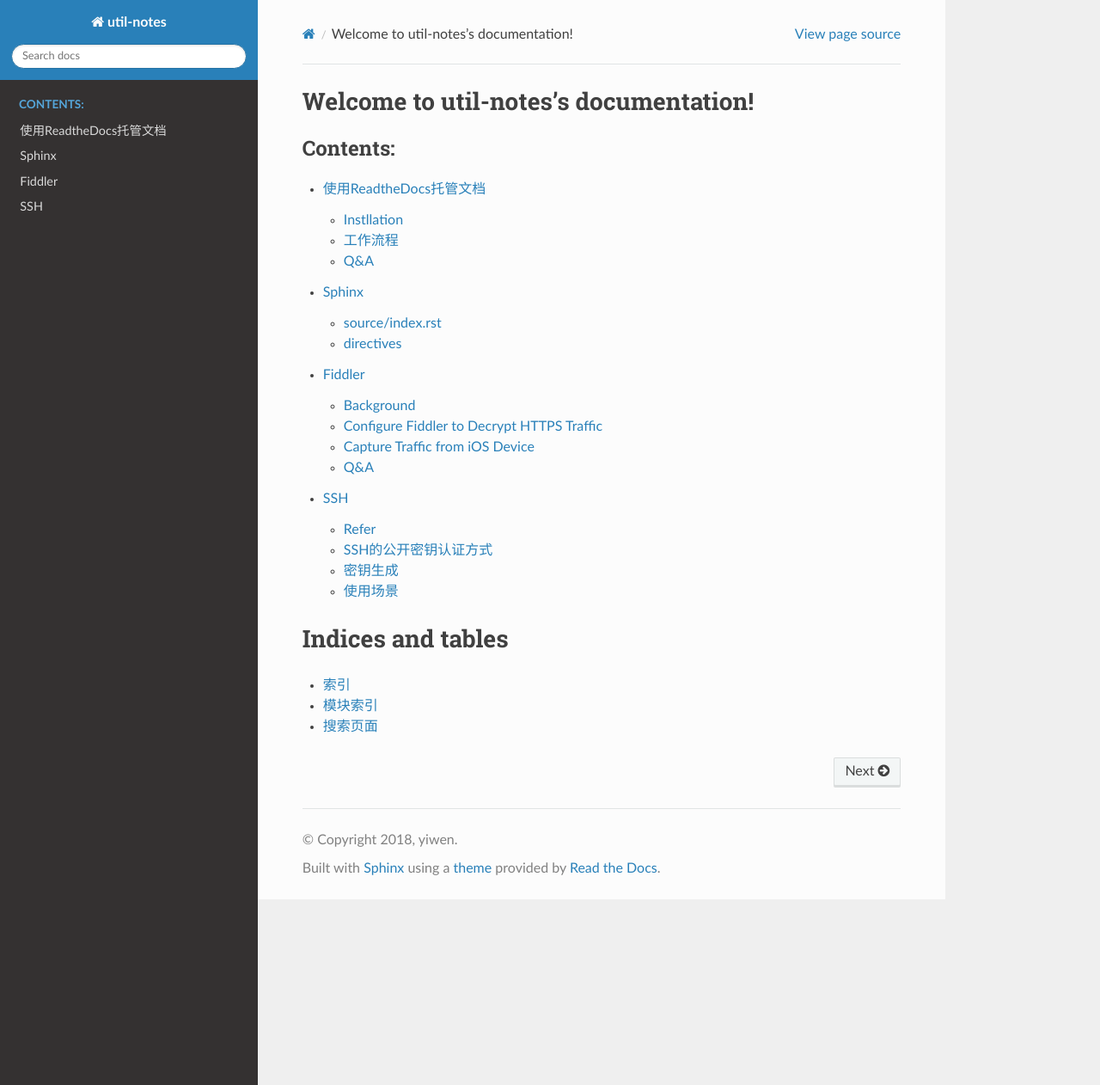
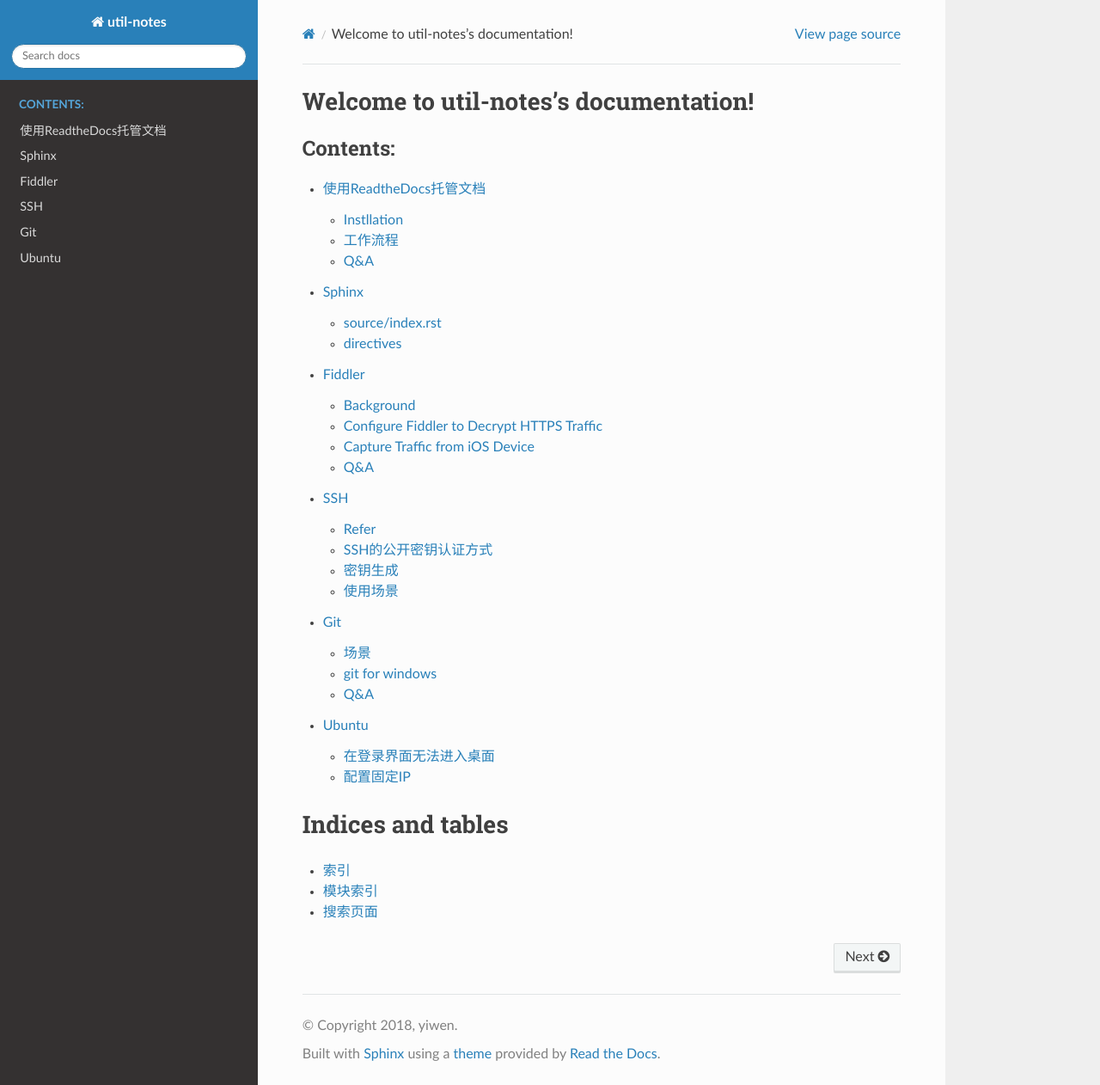
Before and after one commit to yiwenliu/util-notes, a Sphinx documentation site: the page built from source/index.rst, in a window 1280 px wide and 1262 px high. Shown: the whole window at 86% size. Built offline with Sphinx 7.4.7 and the Read the Docs theme 2.0.0, drawn with Linux system fonts in a browser that asks for light colours; some of the changed lines change nothing that is shown.

Commit message:
20180321

```diff
--- /dev/null
+++ b/source/git.rst
@@ -0,0 +1,46 @@
+Git
+=====
+场景
+-----
+在windows上会做一些调试代码的工作，然后，要同步到github上去。
+在学习AI时，程序真正的运行都在ubuntu机器上（GPU）
+
+git for windows
+---------------------
+安装
+^^^^^^
+安装可见《github入门与实践》p21，完成后，会有三个程序：
+
+.. image:: _images/git-1.png
+
+生成rsa
+^^^^^^^^^
+在git bash中执行
+
+.. image:: _images/git-2.png
+
+启动ssh-agent
+^^^^^^^^^^^^^^^
+1. 在git bash中执行
+
+$eval $(ssh-agent -s)
+
+2. 将SSH私钥添加到 ssh-agent
+
+.. image:: _images/git-3.png
+
+Q&A
+------
+git push时需要输入github的account
+^^^^^^^^^^^^^^^^^^^^^^^^^^^^^^^^^^
+It is my understanding that GitHub has switched to using TLS 1.2, which is causing this error when your program is still trying to connect to GitHub using TLS 1.0.
+
+重新安装最新版本的Git即可
+
+认证Github时报错
+^^^^^^^^^^^^^^^^^^
+ubuntu和Github进行链接认证时报错，如下图
+
+.. image:: _images/git-4.png
+
+解决方法：$ssh-keyscan -t rsa github.com >> ~/.ssh/known_hosts
--- a/source/index.rst
+++ b/source/index.rst
@@ -14,6 +14,8 @@ Welcome to util-notes's documentation!
    sphinx
    fiddler
    ssh
+   git
+   ubuntu
 
 
 
--- /dev/null
+++ b/source/ubuntu.rst
@@ -0,0 +1,53 @@
+Ubuntu
+========
+在登录界面无法进入桌面
+------------------------
+20180321，配有GPU的机器被人异常关机后，重新开机，在登录界面循环，无法进入系统桌面。
+
+1. 以为是密码错误
+
+从网上寻找了重制ubuntu密码的方法, `method1 <http://blog.topspeedsnail.com/archives/6042>`_, `method2 <http://www.linuxdiyf.com/linux/21513.html>`_, 但是依然停在登录界面。
+
+仔细观察登录界面，当输入错误密码时，会提示“invalid password”，而输入正确密码时就没有这个提示了。于是，怀疑是密码是对的，但是为什么进不了桌面呢？
+
+2. ubuntu desktop故障
+
+使用ctrl + alt + f1 ~f6进入ubuntu的字符界面，验证了密码的正确性， ctrl + alt +f7返回GUI。
+
+网上关于密码正确进不去系统桌面的解决方案主要有两个：
+
+- 重装desktop(failed)
+
+.. code-block:: python
+	:linenos:
+
+	sudo apt-get update
+	sudo apt-get install --reinstall ubuntu-desktop
+	sudo apt-get install unity
+	sudo shutdown -r now
+
+- 查看登录异常文件(failed)
+
+ctrl+alt+f1进入控制台，在家目录下查看.Xauthority和.xsession-errors文件，应该和登录时间相符，删除.Xaut*, 后者记录了登录异常，可以直接打开该文件。
+
+- startx(failed)
+
+进入tty1, 运行startx
+
+- 磁盘满(no trying)
+
+`cleat boot space <http://www.wangmingkuo.com/linux/ubuntu-%E6%A1%8C%E9%9D%A2%E8%BF%9B%E4%B8%8D%E5%8E%BB-%E5%BE%AA%E7%8E%AF%E5%87%BA%E7%8E%B0%E7%99%BB%E9%99%86%E7%95%8C%E9%9D%A2/>`_, 我使用$df -hl查看，磁盘并没有满啊
+
+配置固定IP
+------------
+1. 修改NetworkManager.conf
+
+$sudo gedit /etc/NetworkManager/NetworkManager.conf
+
+将“managed=false”修改为“managed=true”。意思是，将网络连接设置为自定义或手动。
+
+$sudo service network-manager restart #重启network manager
+
+因为，如果Ubuntu系统采用的是desktop版，由于desktop版安装了NetworkManager，修改完interfaces文档中的内容后，不会生效。需要先修改/etc/NetworkManager/NetworkManager.conf文档中的managed参数，使之为true，并重启系统， 然后在修改/etc/network/interfaces文件，设置静态IP
+
+2. `修改interfaces文件 <https://www.jianshu.com/p/d69a95aa1ed7>`_
```
Also changed, not shown: source/_images/git-1.png (added), source/_images/git-2.png (added), source/_images/git-3.png (added), source/_images/git-4.png (added).
